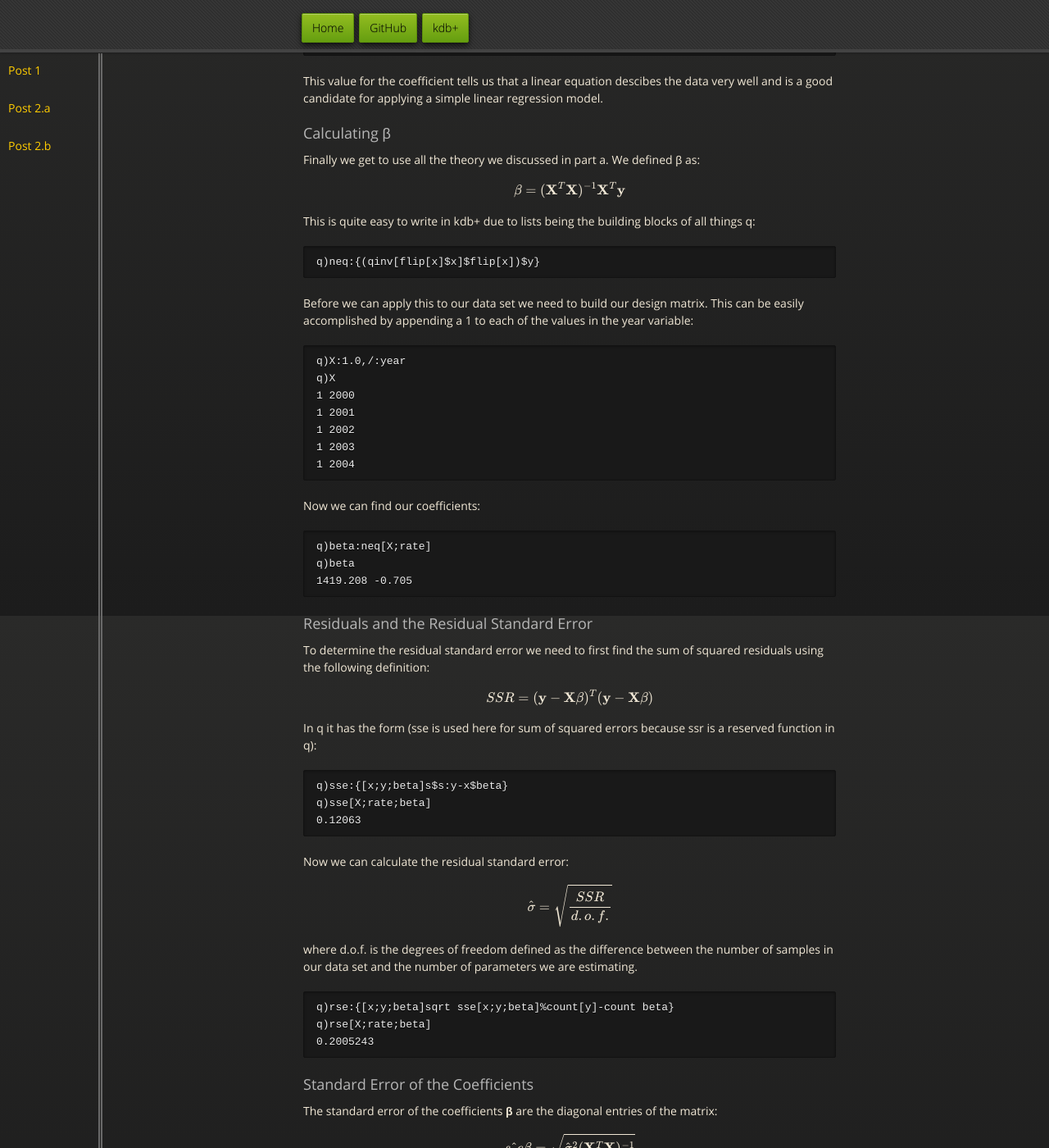
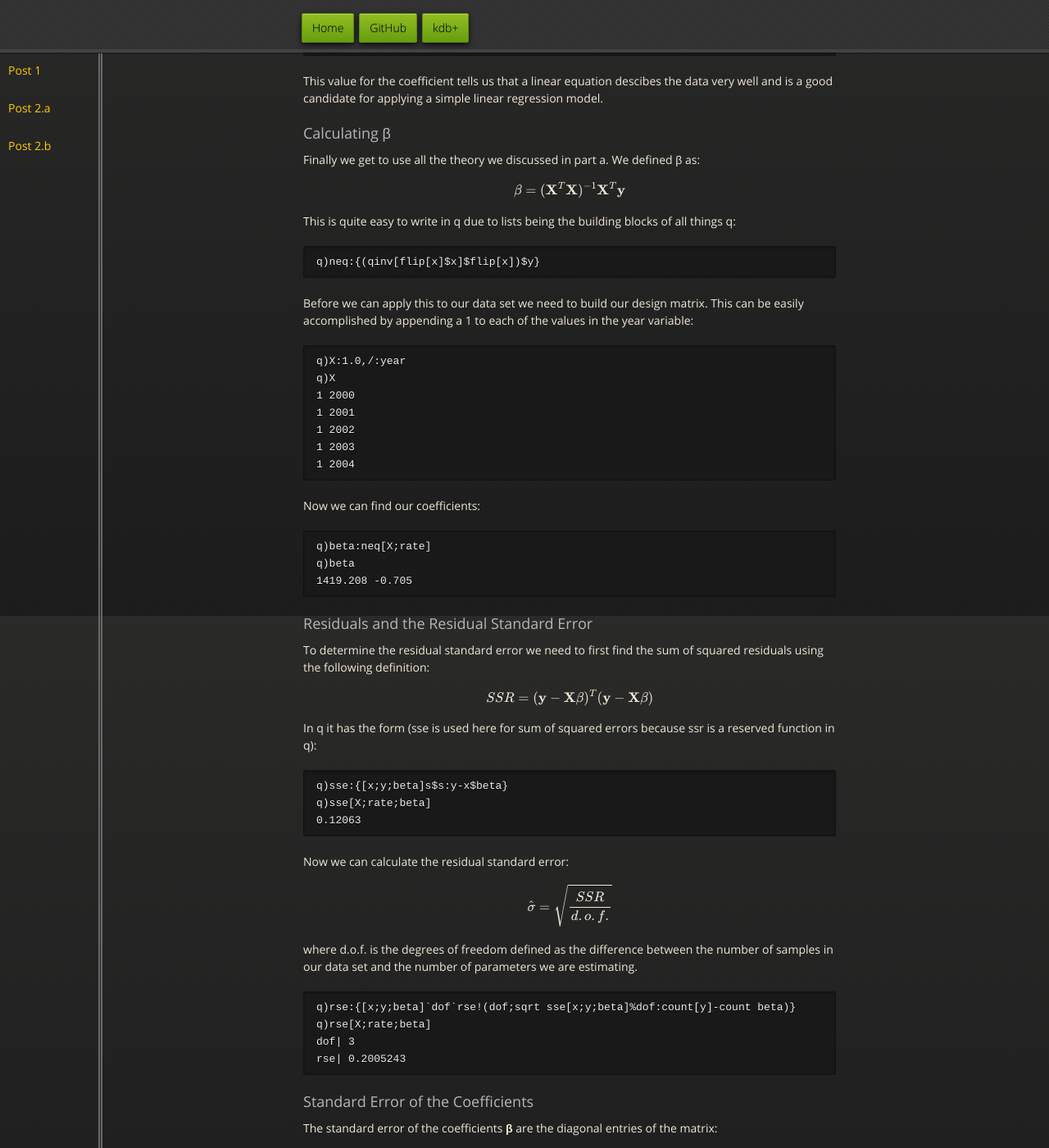
Before and after one commit to jpneill/jpneill.github.io, a Jekyll site: the page posts/Lin_Reg_b.html, which Jekyll copies as it is, in a window 1280 px wide and 1400 px high, scrolled down 1049 px. Shown: the whole window at 82% size. Built offline with Jekyll 4.4.1, drawn with Linux system fonts in a browser that asks for light colours; nearby versions of some CDN libraries; formulas are drawn with MathJax 3; some of the changed text lies outside the part shown.

Commit message:
New code for rse

```diff
--- a/posts/Lin_Reg_b.html
+++ b/posts/Lin_Reg_b.html
@@ -53,7 +53,7 @@
           <span class="credits right">23/05/2015</span>
         </div>
         <h3>Example</h3>
-        <p>Now we have the boring stuff out the way we can do some kdb+.
+        <p>Now we have the boring stuff out the way we can do some q.
         For this example we'll work through the same linear regression example in R given on this website: <a href="http://www.cyclismo.org/tutorial/R/linearLeastSquares.html">Linear Least Squares Regression</a> and examine some of the statistics.
         We'll also be using a C extension to calculate the inverse because the native version of q's inverse function sacrifices accuracy for performance. For this example we are much more interested in numerical stability than speed.
         This function will use lapack's dgetrf and dgetri functions, the source can be found here:
@@ -87,7 +87,7 @@ q)pCoeff[year;rate]
         <h3>Calculating β</h3>
         <p>Finally we get to use all the theory we discussed in part a. We defined β as:
         $$\mathbf{\beta}=(\mathbf{X}^T\mathbf{X})^{-1}\mathbf{X}^T\mathbf{y}$$
-        This is quite easy to write in kdb+ due to lists being the building blocks of all things q:</p>
+        This is quite easy to write in q due to lists being the building blocks of all things q:</p>
 
 <pre><code>q)neq:{(qinv[flip[x]$x]$flip[x])$y}</code></pre>
 
@@ -120,9 +120,10 @@ q)sse[X;rate;beta]
         where d.o.f. is the degrees of freedom defined as the difference between the number of samples in our data
         set and the number of parameters we are estimating.</p>
 
-<pre><code>q)rse:{[x;y;beta]sqrt sse[x;y;beta]%count[y]-count beta}
+<pre><code>q)rse:{[x;y;beta]`dof`rse!(dof;sqrt sse[x;y;beta]%dof:count[y]-count beta)}
 q)rse[X;rate;beta]
-0.2005243</code></pre>
+dof| 3
+rse| 0.2005243</code></pre>
 
         <h3>Standard Error of the Coefficients</h3>
         <p>The standard error of the coefficients <b>β</b> are the diagonal entries of the matrix:
```
